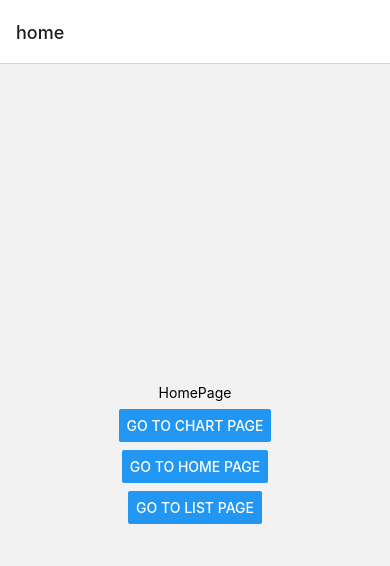
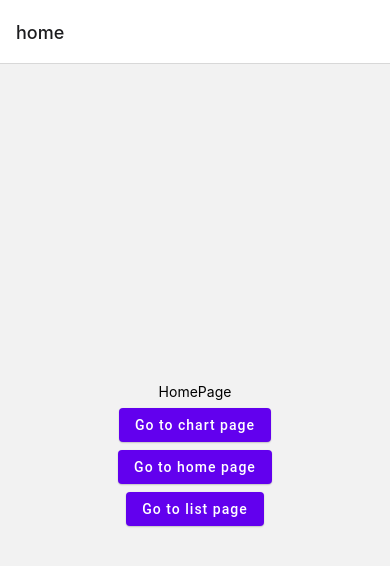
Before and after one commit to arx-8/try-react-native, a React Native app: screen /home in a window 390 px wide. Shown: the top 566 px of the page. Built offline with nearby package versions, Linux system fonts and the light colour scheme.

Commit message:
feat: try react-native-paper

```diff
--- a/App.tsx
+++ b/App.tsx
@@ -1,5 +1,6 @@
 import { NavigationContainer } from "@react-navigation/native"
 import { createNativeStackNavigator } from "@react-navigation/native-stack"
+import { Provider as PaperProvider } from "react-native-paper"
 import { ChartPage } from "src/components/pages/ChartPage"
 import { HomePage } from "src/components/pages/HomePage"
 import { ListPage } from "src/components/pages/ListPage "
@@ -9,6 +10,7 @@ const Stack = createNativeStackNavigator<RootStackParamList>()
 
 export default function App(): JSX.Element {
   return (
+    <PaperProvider>
       <NavigationContainer>
         <Stack.Navigator>
           <Stack.Screen name="home" component={HomePage} />
@@ -16,5 +18,6 @@ export default function App(): JSX.Element {
           <Stack.Screen name="list" component={ListPage} />
         </Stack.Navigator>
       </NavigationContainer>
+    </PaperProvider>
   )
 }
--- a/babel.config.js
+++ b/babel.config.js
@@ -6,6 +6,11 @@
 const createConfig = (api) => {
   api.cache.forever()
   return {
+    env: {
+      production: {
+        plugins: ["react-native-paper/babel"],
+      },
+    },
     plugins: [
       [
         "module-resolver",
--- a/package.json
+++ b/package.json
@@ -34,6 +34,7 @@
     "react": "17.0.2",
     "react-dom": "17.0.2",
     "react-native": "0.68.2",
+    "react-native-paper": "4.12.1",
     "react-native-safe-area-context": "4.2.4",
     "react-native-screens": "3.11.1",
     "react-native-svg": "12.3.0",
--- a/src/components/pages/HomePage/index.tsx
+++ b/src/components/pages/HomePage/index.tsx
@@ -1,5 +1,6 @@
 import { useNavigation } from "@react-navigation/native"
-import { Button, StyleSheet, Text, View } from "react-native"
+import { StyleSheet, Text, View } from "react-native"
+import { Button } from "react-native-paper"
 import { pageNames } from "src/constants/app"
 
 export const HomePage = (): JSX.Element => {
@@ -9,15 +10,18 @@ export const HomePage = (): JSX.Element => {
     <View style={styles.root}>
       <Text>HomePage</Text>
 
-      {pageNames.map((n) => {
+      {pageNames.map((name) => {
         return (
-          <View style={styles.button} key={n}>
+          <View style={styles.buttonWrapper} key={name}>
             <Button
-              title={`Go to ${n} page`}
+              uppercase={false}
               onPress={() => {
-                navigation.navigate(n)
+                navigation.navigate(name)
               }}
-            />
+              mode="contained"
+            >
+              Go to {name} page
+            </Button>
           </View>
         )
       })}
@@ -26,7 +30,7 @@ export const HomePage = (): JSX.Element => {
 }
 
 const styles = StyleSheet.create({
-  button: {
+  buttonWrapper: {
     paddingTop: 8,
   },
   root: {
```
Also changed, not shown: 1 other file (tests, documents, lock files or other folders). Lines whose indentation alone changed are shown as unchanged.
